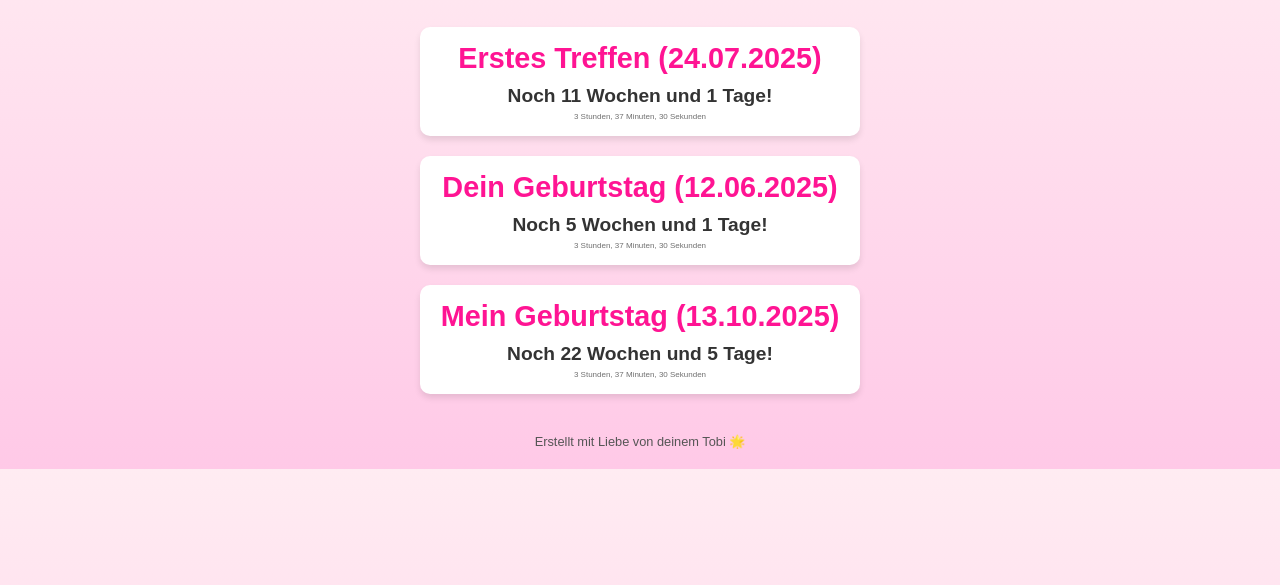
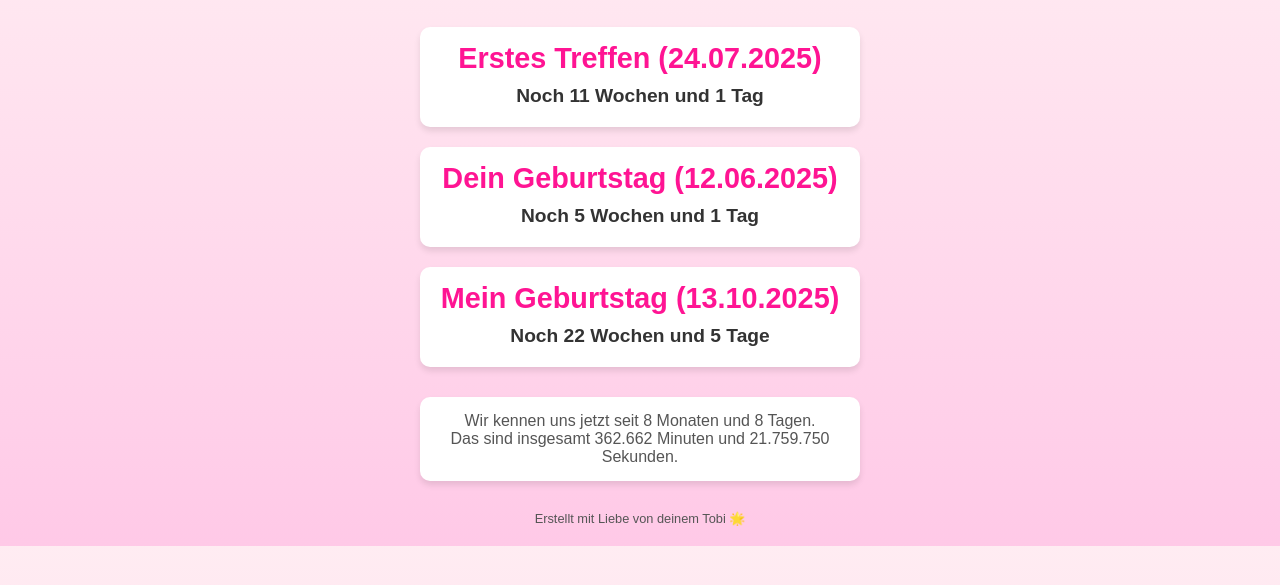
Before and after one commit to Tobwani/Sunny, a plain HTML site: page Sunny_warten/index.html in a window 1280 px wide. Shown: the part 95-680 px from the top of the page. Drawn offline with Linux system fonts and the light colour scheme.

Commit message:
Update index.html

```diff
--- a/Sunny_warten/index.html
+++ b/Sunny_warten/index.html
@@ -49,10 +49,22 @@
     }
 
     .small-time {
-      font-size: 0.5rem;
+      font-size: 0.8rem;
       color: rgba(51, 51, 51, 0.7);
-      /* Halbtransparentes Grau */
       margin-top: 5px;
+    }
+
+    #known-time {
+      margin-top: 20px;
+      font-size: 1rem;
+      color: #555;
+      background: #fff;
+      padding: 15px 20px;
+      border-radius: 10px;
+      box-shadow: 0 4px 6px rgba(0, 0, 0, 0.1);
+      width: 90%;
+      max-width: 400px;
+      white-space: pre-line;
     }
 
     footer {
@@ -62,6 +74,22 @@
     }
   </style>
   <script>
+    // Berechnet die Zeitdifferenz zwischen startDate und endDate in vollen Monaten und verbleibenden Tagen.
+    function calculateKnownTime(startDate, endDate) {
+      let months = 0;
+      let testDate = new Date(startDate);
+      while (testDate <= endDate) {
+        months++;
+        testDate.setMonth(testDate.getMonth() + 1);
+      }
+      months--;
+      let lastAnniversary = new Date(startDate);
+      lastAnniversary.setMonth(lastAnniversary.getMonth() + months);
+      const oneDay = 1000 * 60 * 60 * 24;
+      let days = Math.floor((endDate - lastAnniversary) / oneDay);
+      return { months, days };
+    }
+
     function updateCountdowns() {
       const now = new Date();
       const events = [
@@ -78,10 +106,9 @@
           const totalDays = Math.floor(diff / (1000 * 60 * 60 * 24));
           const weeks = Math.floor(totalDays / 7);
           const days = totalDays % 7;
-          const hours = Math.floor((diff % (1000 * 60 * 60 * 24)) / (1000 * 60 * 60));
-          const minutes = Math.floor((diff % (1000 * 60 * 60)) / (1000 * 60));
-          const seconds = Math.floor((diff % (1000 * 60)) / 1000);
-          return { weeks, days, hours, minutes, seconds };
+          const weeksText = weeks === 1 ? "1 Woche" : `${weeks} Wochen`;
+          const daysText = days === 1 ? "1 Tag" : `${days} Tage`;
+          return { weeksText, daysText };
         }
       }
 
@@ -91,11 +118,19 @@
           document.getElementById(`${event.id}-countdown`).innerText = countdown;
           document.getElementById(`${event.id}-small-time`).innerText = "";
         } else {
-          document.getElementById(`${event.id}-countdown`).innerText = `Noch ${countdown.weeks} Wochen und ${countdown.days} Tage!`;
-          document.getElementById(`${event.id}-small-time`).innerText =
-            `${countdown.hours} Stunden, ${countdown.minutes} Minuten, ${countdown.seconds} Sekunden`;
+          document.getElementById(`${event.id}-countdown`).innerText = `Noch ${countdown.weeksText} und ${countdown.daysText}`;
         }
       });
+
+      // Berechne die Zeit, die ihr euch kennt:
+      const firstMet = new Date("2024-08-28T00:00:00+01:00");
+      const { months, days } = calculateKnownTime(firstMet, now);
+      const totalDiff = now - firstMet;
+      const totalMinutes = Math.floor(totalDiff / (1000 * 60));
+      const totalSeconds = Math.floor(totalDiff / 1000);
+      document.getElementById("known-time").innerText =
+        `Wir kennen uns jetzt seit ${months} Monaten und ${days} Tagen.\n` +
+        `Das sind insgesamt ${totalMinutes.toLocaleString('de-DE')} Minuten und ${totalSeconds.toLocaleString('de-DE')} Sekunden.`;
     }
 
     setInterval(updateCountdowns, 1000);
@@ -108,18 +143,19 @@
   <div class="countdown-box">
     <div class="event-title">Erstes Treffen (24.07.2025)</div>
     <div id="meeting-countdown" class="time">Lade Countdown...</div>
-    <div id="meeting-small-time" class="small-time">Lade Details...</div>
+    <div id="meeting-small-time" class="small-time"></div>
   </div>
   <div class="countdown-box">
     <div class="event-title">Dein Geburtstag (12.06.2025)</div>
     <div id="her-birthday-countdown" class="time">Lade Countdown...</div>
-    <div id="her-birthday-small-time" class="small-time">Lade Details...</div>
+    <div id="her-birthday-small-time" class="small-time"></div>
   </div>
   <div class="countdown-box">
     <div class="event-title">Mein Geburtstag (13.10.2025)</div>
     <div id="my-birthday-countdown" class="time">Lade Countdown...</div>
-    <div id="my-birthday-small-time" class="small-time">Lade Details...</div>
+    <div id="my-birthday-small-time" class="small-time"></div>
   </div>
+  <div id="known-time">Lade Zeit...</div>
   <footer>
     Erstellt mit Liebe von deinem Tobi 🌟
   </footer>
```
